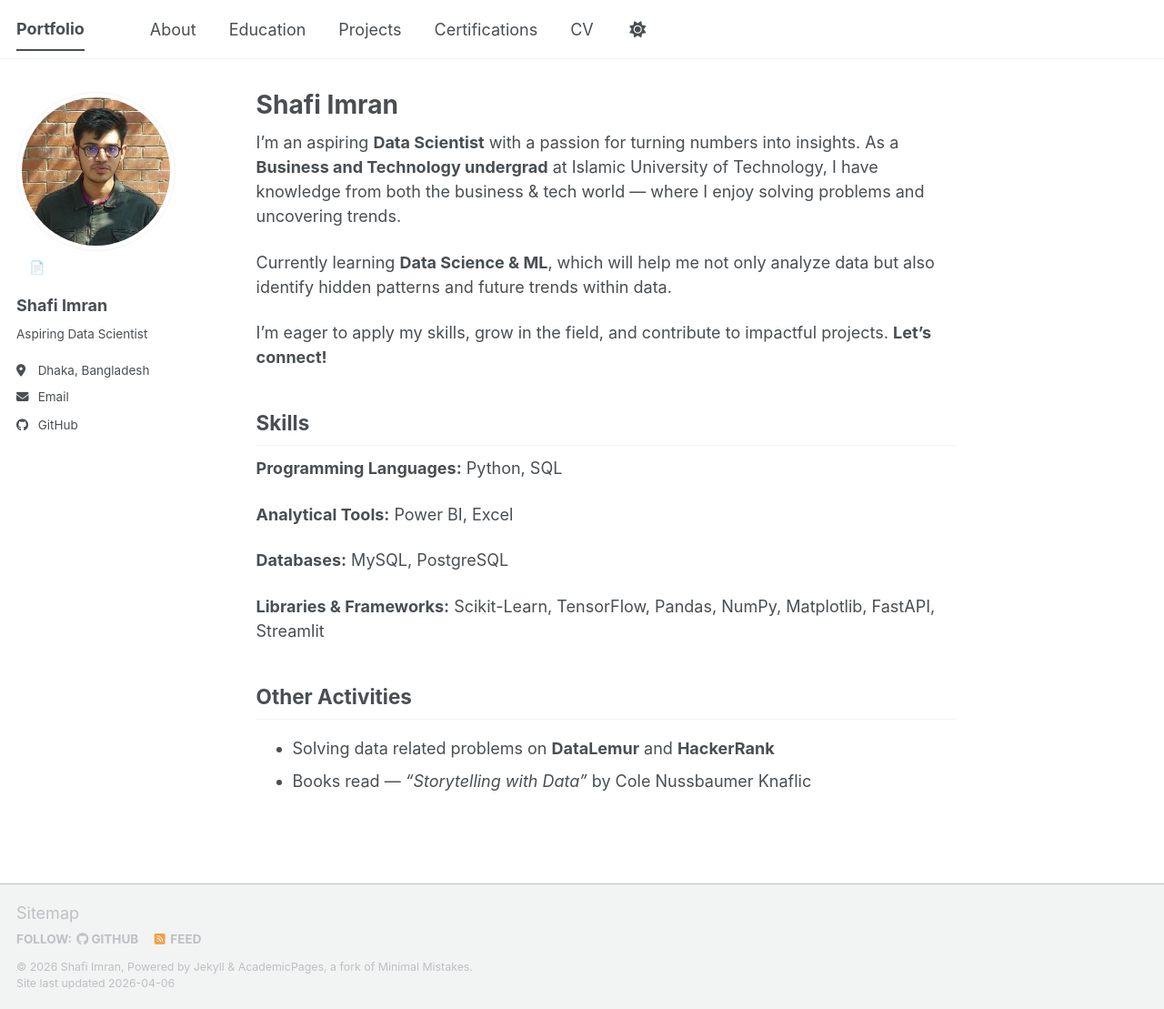
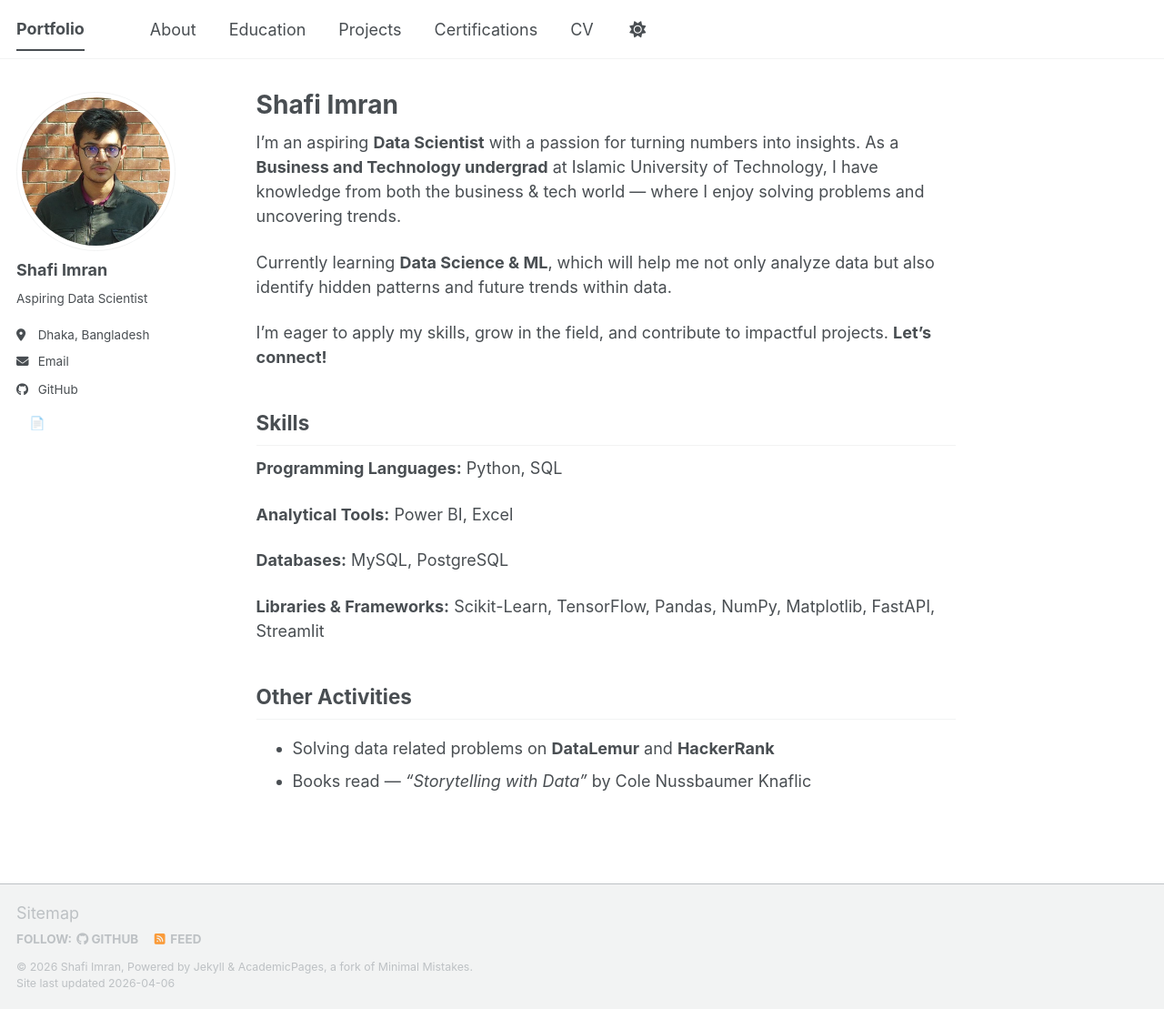
Before and after one commit to shafiimran/shafiimran.github.io, a Jekyll site: the page built from _pages/about.md, in a window 1280 px wide and 1109 px high. Shown: the whole window at 91% size. Built offline with Jekyll 4.4.1, drawn with Linux system fonts in a browser that asks for light colours; a script bundle is joined from its source files by our own code; library files that are not in the unit come from our copies; part of the change alters nothing that is shown.

```diff
--- a/_includes/author-profile.html
+++ b/_includes/author-profile.html
@@ -13,14 +13,6 @@
     	<img src="{{ author.avatar | prepend: "/images/" | prepend: base_path }}" class="author__avatar" alt="{{ author.name }}"  fetchpriority="high" />
     {% endif %}
   </div>
-<div class="author__cv">
-  <a href="/files/cv_shafi_imran.pdf"
-     class="btn btn--light-outline"
-     target="_blank"
-     rel="noopener">
-     📄 Download CV
-  </a>
-</div>
 
   <div class="author__content">
     <h3 class="author__name">{{ author.name }}</h3>
@@ -181,4 +173,13 @@
       {% endif %}
     </ul>
   </div>
+
+  <div class="author__cv">
+  <a href="/files/cv_shafi_imran.pdf"
+     class="btn btn--light-outline"
+     target="_blank"
+     rel="noopener">
+     📄 Download CV
+  </a>
 </div>
+</div>
```
